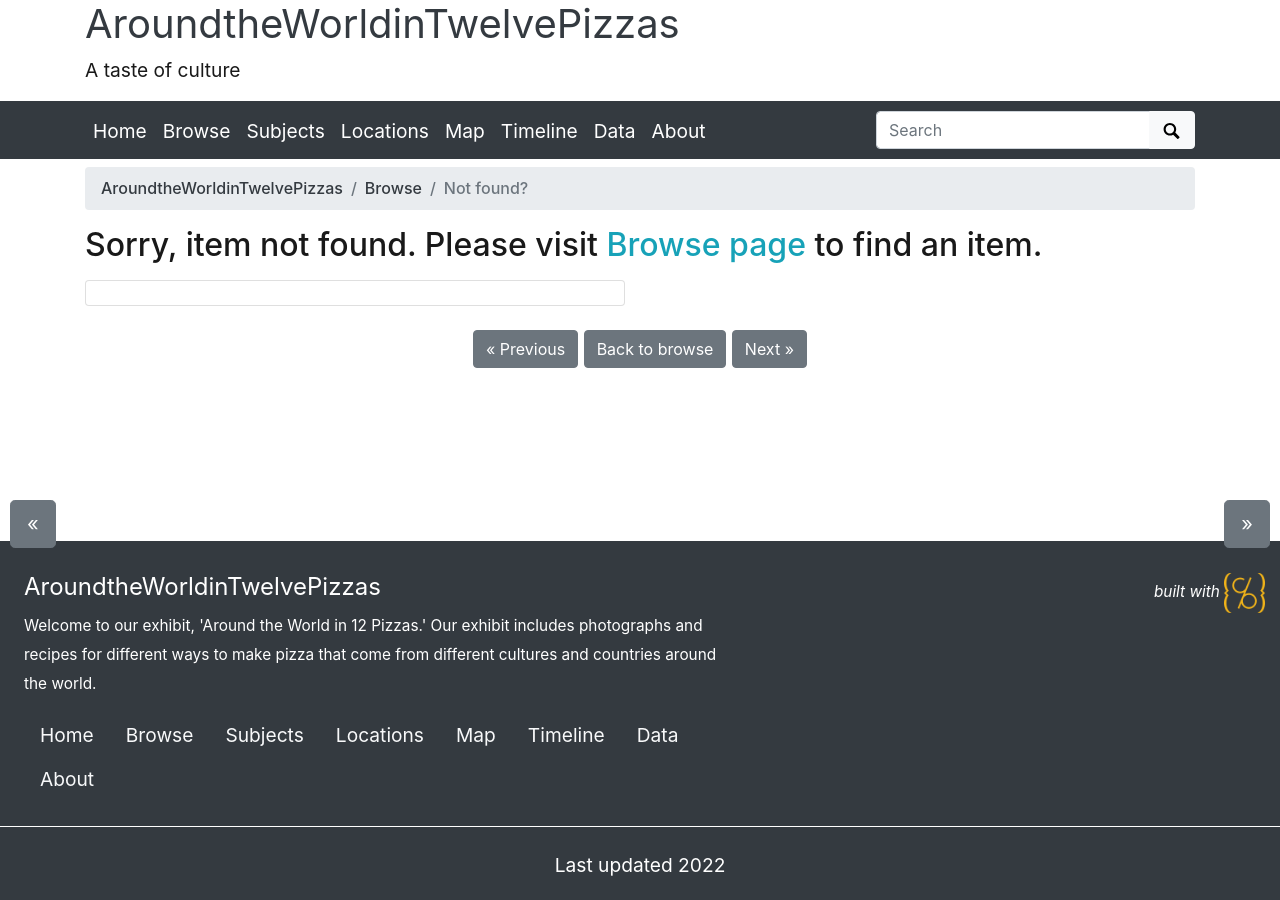
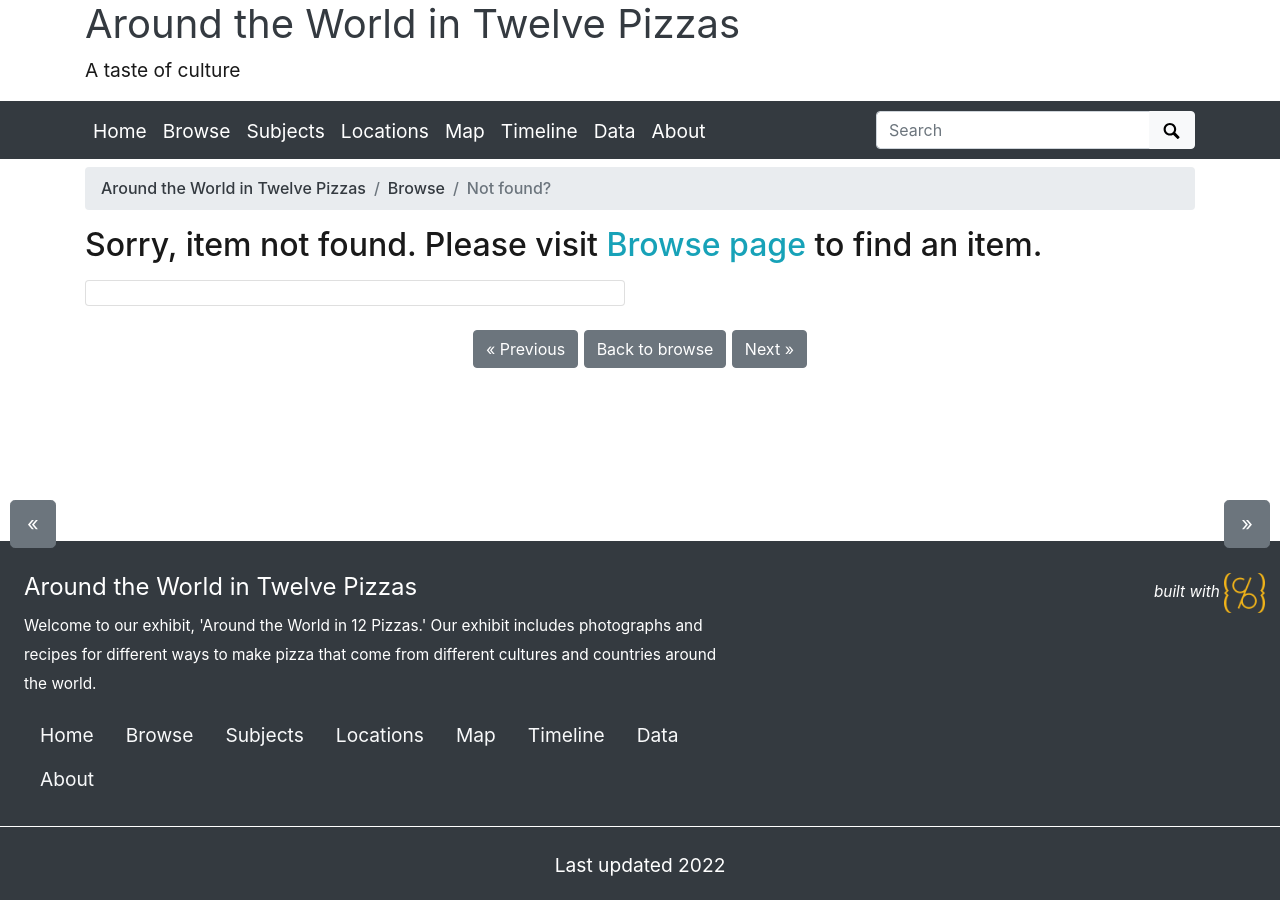
Before and after one commit to AngeleneBauer/pizzavariations, a Jekyll site: the page built from pages/item.md, in a window 1280 px wide. Built offline with Jekyll 4.4.1, drawn with Linux system fonts in a browser that asks for light colours.

Commit message:
updated name

```diff
--- a/_config.yml
+++ b/_config.yml
@@ -20,7 +20,7 @@ source-code: https://github.com/AngeleneBauer/pizzavariations
 # SITE SETTINGS
 #
 # title of site appears in banner
-title: AroundtheWorldinTwelvePizzas
+title: Around the World in Twelve Pizzas
 # tagline, a short phrase that will appear throughout the site in the top banner
 tagline: A taste of culture
 # description appears in meta tags and other locations
```
